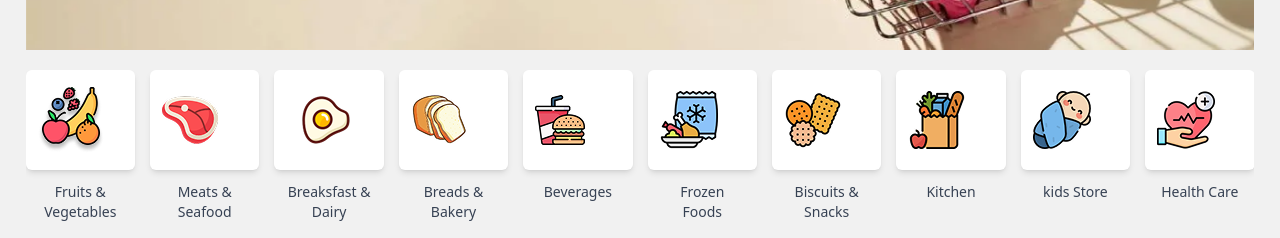
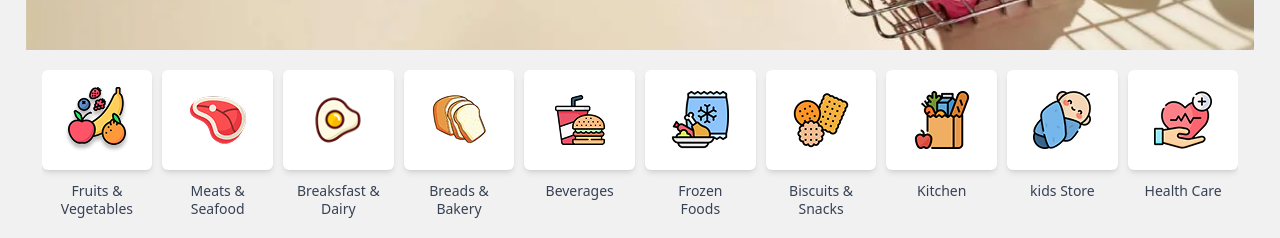
Before and after one commit to KrushnatSalavi/grocery-store-project, a Next.js app: page / in a window 1280 px wide. Shown: the part 562-800 px from the top of the page. Built offline with nearby package versions, Linux system fonts and the light colour scheme; no server answers; sample sign-in values are in the browser's storage.

Commit message:
Production build

```diff
--- a/src/App.jsx
+++ b/src/App.jsx
@@ -12,10 +12,9 @@ function App() {
       <div className="flex">
         <Sidebar />
 
-        <div className="ml-64 w-full bg-gray-100 min-h-screen">
-          <Navbar />
+        <div className="w-full md:ml-64 bg-gray-100 min-h-screen">          <Navbar />
 
-          <div className="p-6">
+          <div className="p-4 sm:p-5 md:p-6">
             <Routes>
               <Route path="/" element={<Dashboard />} />
               <Route path="/products" element={<Products />} />
--- a/src/app/components/CatSlider.jsx
+++ b/src/app/components/CatSlider.jsx
@@ -8,10 +8,10 @@ import Link from 'next/link';
 
 const CatSlider = () => {
     return (
-        <div className='py-5'>
-            <div className='container'>
+        <div className='py-3 sm:py-5'>
+            <div className='container mx-auto px-3 sm:px-4'>
                 <Swiper
-                    spaceBetween={15}
+                    spaceBetween={10}
                     navigation={true}
                     modules={[Navigation]}
                     breakpoints={{
@@ -38,10 +38,10 @@ const CatSlider = () => {
                 >
                     <SwiperSlide>
                         <Link href={"/category/69b25a4fd586e1fab8094b10"} className='group'>
-                            <div className='bg-white p-3 w-full h-25 rounded-md shadow-md flex items-center'>
-                                <img src={"/cat1.png"} alt='catagory' className='hover:scale-105' />
+                            <div className='bg-white p-2 sm:p-3 w-full h-20 sm:h-24 md:h-25 rounded-md shadow-md flex items-center justify-center overflow-hidden'>
+                                <img src={"/cat1.png"} alt='catagory' className='max-w-full max-h-full object-contain transition-transform duration-200 group-hover:scale-105' />
                             </div>
-                            <h4 className='text-sm font-50% text-center m-3 text-gray-700 hover:text-primary'>
+                            <h4 className='text-xs sm:text-sm font-50% text-center mt-2 sm:m-3 text-gray-700 group-hover:text-primary leading-tight'>
                                 Fruits & Vegetables
                             </h4>
                         </Link>
@@ -49,10 +49,10 @@ const CatSlider = () => {
 
                     <SwiperSlide>
                         <Link href={"/category/69b25a62d586e1fab8094b15"} className='group'>
-                            <div className='bg-white p-3 w-full h-25 rounded-md shadow-md flex items-center'>
-                                <img src={"/cat2.png"} alt='catagory' className='hover:scale-105' />
+                            <div className='bg-white p-2 sm:p-3 w-full h-20 sm:h-24 md:h-25 rounded-md shadow-md flex items-center justify-center overflow-hidden'>
+                                <img src={"/cat2.png"} alt='catagory' className='max-w-full max-h-full object-contain transition-transform duration-200 group-hover:scale-105' />
                             </div>
-                            <h4 className='text-sm font-50% text-center m-3 text-gray-700 hover:text-primary'>
+                            <h4 className='text-xs sm:text-sm font-50% text-center mt-2 sm:m-3 text-gray-700 group-hover:text-primary leading-tight'>
                                 Meats & Seafood
                             </h4>
                         </Link>
@@ -60,10 +60,10 @@ const CatSlider = () => {
 
                     <SwiperSlide>
                         <Link href={"/Breaksfast"} className='group'>
-                            <div className='bg-white p-3 w-full h-25 rounded-md shadow-md flex items-center'>
-                                <img src={"/cat3.png"} alt='catagory' className='hover:scale-105' />
+                            <div className='bg-white p-2 sm:p-3 w-full h-20 sm:h-24 md:h-25 rounded-md shadow-md flex items-center justify-center overflow-hidden'>
+                                <img src={"/cat3.png"} alt='catagory' className='max-w-full max-h-full object-contain transition-transform duration-200 group-hover:scale-105' />
                             </div>
-                            <h4 className='text-sm font-50% text-center m-3 text-gray-700 hover:text-primary'>
+                            <h4 className='text-xs sm:text-sm font-50% text-center mt-2 sm:m-3 text-gray-700 group-hover:text-primary leading-tight'>
                                 Breaksfast & Dairy
                             </h4>
                         </Link>
@@ -71,93 +71,83 @@ const CatSlider = () => {
 
                     <SwiperSlide>
                         <Link href={"/category/69b25a71d586e1fab8094b1a"} className='group'>
-                            <div className='bg-white p-3 w-full h-25  rounded-md shadow-md flex items-center'>
-                                <img src={"/cat4.png"} alt='catagory' className='hover:scale-105'></img>
-
+                            <div className='bg-white p-2 sm:p-3 w-full h-20 sm:h-24 md:h-25 rounded-md shadow-md flex items-center justify-center overflow-hidden'>
+                                <img src={"/cat4.png"} alt='catagory' className='max-w-full max-h-full object-contain transition-transform duration-200 group-hover:scale-105' />
                             </div>
-                            <h4 className='text-sm font-50% text-center m-3 text-gray-700 hover:text-primary'>Breads & Bakery</h4>
+                            <h4 className='text-xs sm:text-sm font-50% text-center mt-2 sm:m-3 text-gray-700 group-hover:text-primary leading-tight'>
+                                Breads & Bakery
+                            </h4>
                         </Link>
                     </SwiperSlide>
 
-
-
                     <SwiperSlide>
                         <Link href={"/category/69cfc6135e4ae03c072c2a55"} className='group'>
-                            <div className='bg-white p-3 w-full h-25 rounded-md shadow-md flex items-center'>
-                                <img src={"/cat5.png"} alt='catagory' className='hover:scale-105'></img>
-
+                            <div className='bg-white p-2 sm:p-3 w-full h-20 sm:h-24 md:h-25 rounded-md shadow-md flex items-center justify-center overflow-hidden'>
+                                <img src={"/cat5.png"} alt='catagory' className='max-w-full max-h-full object-contain transition-transform duration-200 group-hover:scale-105' />
                             </div>
-                            <h4 className='text-sm font-50% text-center m-3 text-gray-700 hover:text-primary'>Beverages</h4>
+                            <h4 className='text-xs sm:text-sm font-50% text-center mt-2 sm:m-3 text-gray-700 group-hover:text-primary leading-tight'>
+                                Beverages
+                            </h4>
                         </Link>
                     </SwiperSlide>
 
+                    <SwiperSlide>
+                        <Link href={"/"} className='group'>
+                            <div className='bg-white p-2 sm:p-3 w-full h-20 sm:h-24 md:h-25 rounded-md shadow-md flex items-center justify-center overflow-hidden'>
+                                <img src={"/cat6.png"} alt='catagory' className='max-w-full max-h-full object-contain transition-transform duration-200 group-hover:scale-105' />
+                            </div>
+                            <h4 className='text-xs sm:text-sm font-50% text-center mt-2 sm:m-3 text-gray-700 group-hover:text-primary leading-tight'>
+                                Frozen Foods
+                            </h4>
+                        </Link>
+                    </SwiperSlide>
 
+                    <SwiperSlide>
+                        <Link href={"/category/69b25a22d586e1fab8094b09"} className='group'>
+                            <div className='bg-white p-2 sm:p-3 w-full h-20 sm:h-24 md:h-25 rounded-md shadow-md flex items-center justify-center overflow-hidden'>
+                                <img src={"/cat7.png"} alt='catagory' className='max-w-full max-h-full object-contain transition-transform duration-200 group-hover:scale-105' />
+                            </div>
+                            <h4 className='text-xs sm:text-sm font-50% text-center mt-2 sm:m-3 text-gray-700 group-hover:text-primary leading-tight'>
+                                Biscuits & Snacks
+                            </h4>
+                        </Link>
+                    </SwiperSlide>
+
+                    <SwiperSlide>
+                        <Link href={"/category/69b25a75d586e1fab8094b1f"} className='group'>
+                            <div className='bg-white p-2 sm:p-3 w-full h-20 sm:h-24 md:h-25 rounded-md shadow-md flex items-center justify-center overflow-hidden'>
+                                <img src={"/cat8.png"} alt='catagory' className='max-w-full max-h-full object-contain transition-transform duration-200 group-hover:scale-105' />
+                            </div>
+                            <h4 className='text-xs sm:text-sm font-50% text-center mt-2 sm:m-3 text-gray-700 group-hover:text-primary leading-tight'>
+                                Kitchen
+                            </h4>
+                        </Link>
+                    </SwiperSlide>
 
                     <SwiperSlide>
                         <Link href={"/"} className='group'>
-                            <div className='bg-white p-3 w-full  h-25 rounded-md shadow-md flex items-center'>
-                                <img src={"/cat6.png"} alt='catagory' className='hover:scale-105'></img>
-
+                            <div className='bg-white p-2 sm:p-3 w-full h-20 sm:h-24 md:h-25 rounded-md shadow-md flex items-center justify-center overflow-hidden'>
+                                <img src={"/cat9.png"} alt='catagory' className='max-w-full max-h-full object-contain transition-transform duration-200 group-hover:scale-105' />
                             </div>
-                            <h4 className='text-sm font-50% text-center m-3 text-gray-700 hover:text-primary'>Frozen Foods</h4>
+                            <h4 className='text-xs sm:text-sm font-50% text-center mt-2 sm:m-3 text-gray-700 group-hover:text-primary leading-tight'>
+                                kids Store
+                            </h4>
                         </Link>
                     </SwiperSlide>
 
-
-
                     <SwiperSlide>
-                        <Link href={"/category/69b25a22d586e1fab8094b09"} className='group'>
-                            <div className='bg-white p-3 w-full h-25 rounded-md shadow-md flex items-center'>
-                                <img src={"/cat7.png"} alt='catagory' className='hover:scale-105'></img>
-
+                        <Link href={"/"} className='group'>
+                            <div className='bg-white p-2 sm:p-3 w-full h-20 sm:h-24 md:h-25 rounded-md shadow-md flex items-center justify-center overflow-hidden'>
+                                <img src={"/cat10.png"} alt='catagory' className='max-w-full max-h-full object-contain transition-transform duration-200 group-hover:scale-105' />
                             </div>
-                            <h4 className='text-sm font-50% text-center m-3 text-gray-700 hover:text-primary'>Biscuits & Snacks</h4>
+                            <h4 className='text-xs sm:text-sm font-50% text-center mt-2 sm:m-3 text-gray-700 group-hover:text-primary leading-tight'>
+                                Health Care
+                            </h4>
                         </Link>
                     </SwiperSlide>
 
-
-
-
-                    <SwiperSlide>
-                        <Link href={"/category/69b25a75d586e1fab8094b1f"} className='group'>
-                            <div className='bg-white p-3 w-full h-25 rounded-md shadow-md flex items-center'>
-                                <img src={"/cat8.png"} alt='catagory' className='hover:scale-105'></img>
-
-                            </div>
-                            <h4 className='text-sm font-50% text-center m-3 text-gray-700 hover:text-primary'>Kitchen</h4>
-                        </Link>
-                    </SwiperSlide>
-
-
-
-                    <SwiperSlide>
-                        <Link href={"/"} className='group'>
-                            <div className='bg-white p-3 w-full h-25 rounded-md shadow-md flex items-center'>
-                                <img src={"/cat9.png"} alt='catagory' className='hover:scale-105'></img>
-
-                            </div>
-                            <h4 className='text-sm font-50% text-center m-3 text-gray-700 hover:text-primary'>kids Store</h4>
-                        </Link>
-                    </SwiperSlide>
-
-
-
-                    <SwiperSlide>
-                        <Link href={"/"} className='group'>
-                            <div className='bg-white p-3 w-full h-25 rounded-md shadow-md flex items-center'>
-                                <img src={"/cat10.png"} alt='catagory' className='hover:scale-105'></img>
-
-                            </div>
-                            <h4 className='text-sm font-50% text-center m-3 text-gray-700 hover:text-primary'>Health Care</h4>
-                        </Link>
-                    </SwiperSlide>
-
-
-
                 </Swiper>
-
             </div>
-
         </div>
     )
 }
```
